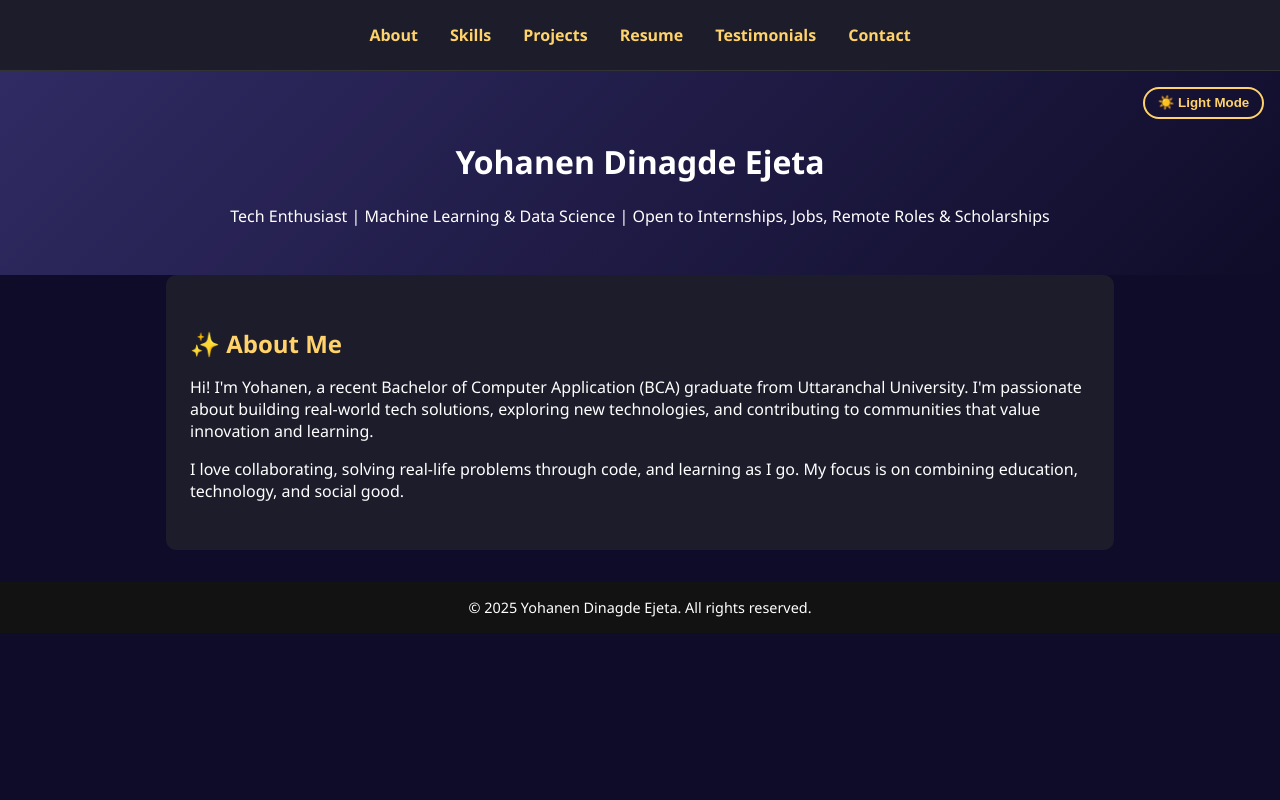
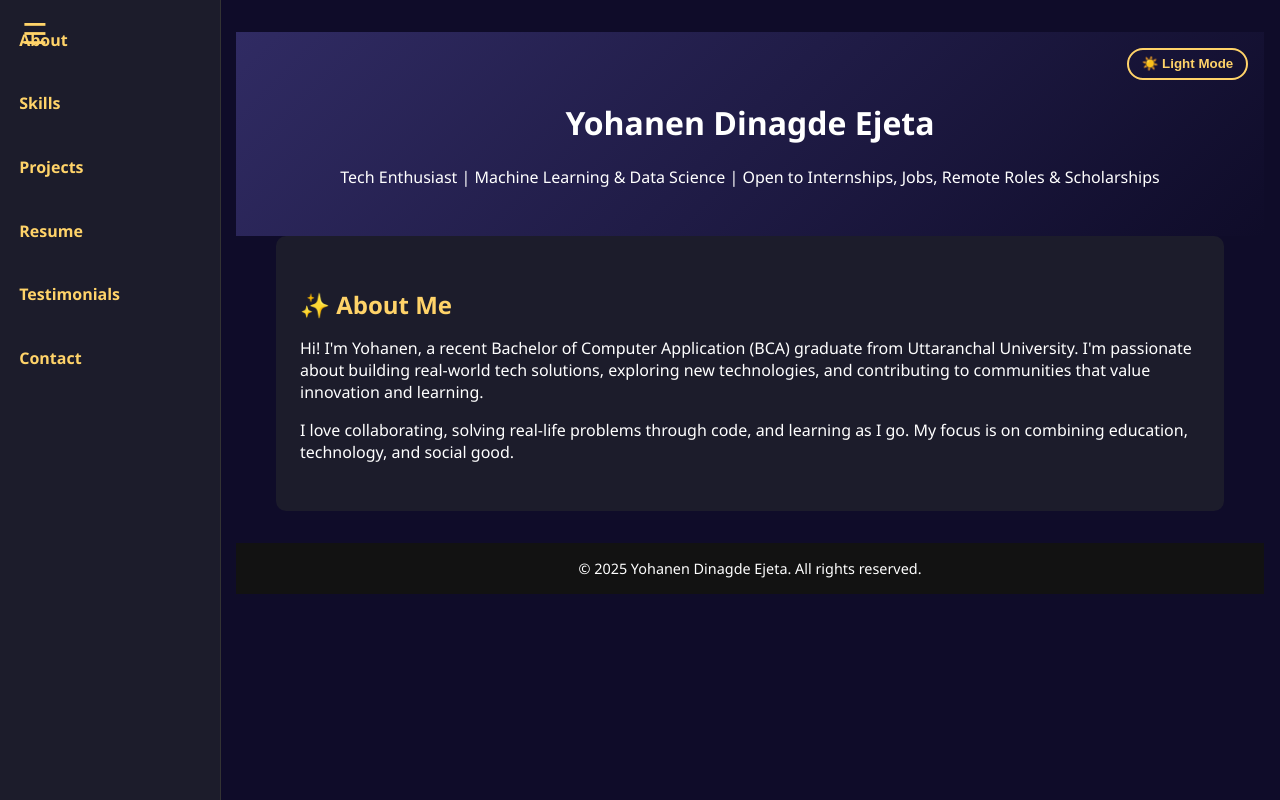
Before and after one commit to yohanen/yohanen.github.io, a plain HTML site: page index.html in a window 1280 px wide. Drawn offline with Linux system fonts and the light colour scheme.

Commit message:
Update index.html

```diff
--- a/index.html
+++ b/index.html
@@ -21,7 +21,7 @@
 
     html {
       scroll-behavior: smooth;
-      scroll-padding-top: 80px;
+      scroll-padding-top: 60px;
     }
 
     body {
@@ -30,7 +30,7 @@
       padding: 0;
       background: var(--bg-color);
       color: var(--text-color);
-      transition: background 0.3s, color 0.3s;
+      display: flex;
     }
 
     body.light-mode {
@@ -42,28 +42,62 @@
       --highlight: #e94560;
     }
 
+    /* Sidebar Navigation */
     nav {
       background: var(--section-bg);
+      width: 220px;
+      min-height: 100vh;
+      position: fixed;
+      left: 0;
+      top: 0;
+      padding-top: 1rem;
       display: flex;
-      justify-content: center;
-      flex-wrap: wrap;
-      padding: 1rem;
-      position: sticky;
-      top: 0;
+      flex-direction: column;
+      gap: 1rem;
+      border-right: 1px solid #333;
+      transition: transform 0.3s ease-in-out;
       z-index: 1000;
-      border-bottom: 1px solid #333;
     }
 
     nav a {
       color: var(--highlight);
-      margin: 0.5rem 1rem;
       text-decoration: none;
+      padding: 0.8rem 1.2rem;
       font-weight: 600;
+    }
+
+    nav a:hover {
+      background-color: #333;
+      color: white;
+    }
+
+    nav.collapsed {
+      transform: translateX(-100%);
+    }
+
+    /* Hamburger button */
+    .hamburger {
+      position: fixed;
+      top: 1rem;
+      left: 1rem;
+      background: transparent;
+      border: none;
+      font-size: 1.8rem;
+      color: var(--highlight);
+      z-index: 1100;
       cursor: pointer;
     }
 
-    nav a:hover {
-      text-decoration: underline;
+    /* Main Content Area */
+    main {
+      margin-left: 220px;
+      padding: 2rem 1rem;
+      width: 100%;
+      transition: margin-left 0.3s ease-in-out;
+    }
+
+    nav.collapsed + main {
+      margin-left: 0;
     }
 
     header {
@@ -153,10 +187,37 @@
     a:hover {
       text-decoration: underline;
     }
+
+    @media (max-width: 768px) {
+      nav {
+        transform: translateX(-100%);
+        position: fixed;
+        top: 0;
+        height: 100vh;
+        width: 200px;
+      }
+
+      nav.show {
+        transform: translateX(0);
+      }
+
+      main {
+        margin-left: 0;
+        padding-top: 4rem;
+      }
+
+      nav.show + main {
+        margin-left: 0;
+      }
+    }
   </style>
 </head>
 <body>
-  <nav>
+  <button class="hamburger" onclick="toggleMenu()">
+    &#9776;
+  </button>
+
+  <nav id="sidebar">
     <a href="#about">About</a>
     <a href="#skills">Skills</a>
     <a href="#projects">Projects</a>
@@ -165,6 +226,7 @@
     <a href="#contact">Contact</a>
   </nav>
 
+  <main>
     <header>
       <div class="hero-container">
         <button class="toggle-btn" onclick="toggleTheme()">☀️ Light Mode</button>
@@ -182,21 +244,9 @@
     <section id="skills">
       <h2>🔧 Skills</h2>
       <div class="skills">
-      <span>Python</span>
-      <span>PHP</span>
-      <span>MySQL</span>
-      <span>CodeIgniter</span>
-      <span>HTML</span>
-      <span>CSS</span>
-      <span>JavaScript</span>
-      <span>Git</span>
-      <span>GitHub</span>
-      <span>Machine Learning</span>
-      <span>Communication</span>
-      <span>Critical Thinking</span>
-      <span>Teamwork</span>
-      <span>Problem Solving</span>
-      <span>Web Development</span>
+        <span>Python</span><span>PHP</span><span>MySQL</span><span>CodeIgniter</span><span>HTML</span><span>CSS</span>
+        <span>JavaScript</span><span>Git</span><span>GitHub</span><span>Machine Learning</span><span>Communication</span>
+        <span>Critical Thinking</span><span>Teamwork</span><span>Problem Solving</span><span>Web Development</span>
       </div>
     </section>
 
@@ -237,14 +287,16 @@
     <footer>
       &copy; 2025 Yohanen Dinagde Ejeta. All rights reserved.
     </footer>
+  </main>
 
   <script>
     const toggleBtn = document.querySelector('.toggle-btn');
     const navLinks = document.querySelectorAll('nav a');
     const sections = document.querySelectorAll('section');
+    const sidebar = document.getElementById('sidebar');
+    const currentTheme = localStorage.getItem('theme');
 
-    // Theme persistence
-    const currentTheme = localStorage.getItem('theme');
+    // Apply saved theme
     if (currentTheme === 'light') {
       document.body.classList.add('light-mode');
       toggleBtn.textContent = '🌙 Dark Mode';
@@ -262,9 +314,7 @@
     function showSection(id) {
       sections.forEach(sec => {
         sec.classList.remove('active');
-        if (sec.id === id) {
-          sec.classList.add('active');
-        }
+        if (sec.id === id) sec.classList.add('active');
       });
     }
 
@@ -273,7 +323,17 @@
         e.preventDefault();
         const targetId = this.getAttribute('href').substring(1);
         showSection(targetId);
+        if (window.innerWidth <= 768) sidebar.classList.remove('show');
       });
+    });
+
+    function toggleMenu() {
+      sidebar.classList.toggle('show');
+    }
+
+    // Initial section
+    window.addEventListener('DOMContentLoaded', () => {
+      showSection('about');
     });
   </script>
 </body>
```
Lines whose indentation alone changed are shown as unchanged.
